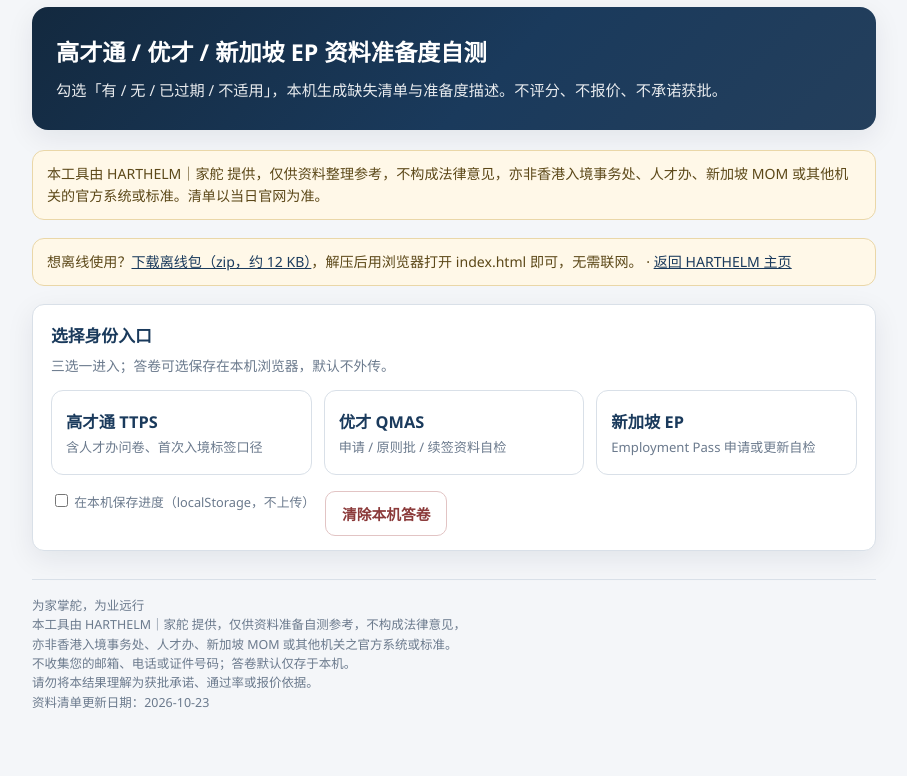
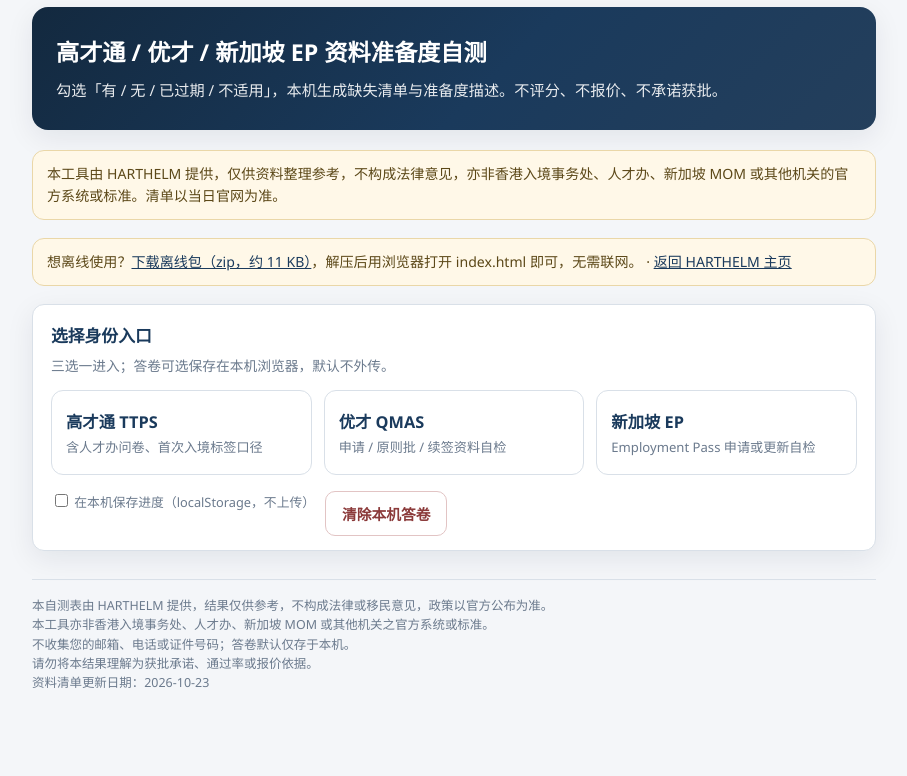
Before and after one commit to kevin7vichy-source/harthelm-site, a plain HTML site: page selfcheck/index.html in a window 1280 px wide. Shown: the part 66-842 px from the top of the page, without its empty margins (186-1093 px from the left). Drawn offline with Linux system fonts and the light colour scheme.

Commit message:
selfcheck v1.1: selfcheck/index.html

```diff
--- a/selfcheck/index.html
+++ b/selfcheck/index.html
@@ -4,13 +4,13 @@
   <meta charset="UTF-8" />
   <meta name="viewport" content="width=device-width, initial-scale=1" />
   <meta name="robots" content="noindex,nofollow" />
-  <title>HARTHELM｜家舵 准备度自测（离线）</title>
+  <title>HARTHELM 准备度自测（离线）</title>
   <link rel="stylesheet" href="styles.css" />
 </head>
 <body>
   <div class="wrap">
     <div class="topbar">
-      <div class="brand">HARTHELM｜家舵 <span>准备度自测</span></div>
+      <div class="brand">HARTHELM <span>准备度自测</span></div>
       <div class="badge">离线本地 · 非官方系统 · 无留资</div>
     </div>
 
@@ -20,11 +20,11 @@
     </div>
 
     <div class="notice">
-      本工具由 HARTHELM｜家舵 提供，仅供资料整理参考，不构成法律意见，亦非香港入境事务处、人才办、新加坡 MOM 或其他机关的官方系统或标准。清单以当日官网为准。
+      本工具由 HARTHELM 提供，仅供资料整理参考，不构成法律意见，亦非香港入境事务处、人才办、新加坡 MOM 或其他机关的官方系统或标准。清单以当日官网为准。
     </div>
 
     <div class="notice" style="margin-top:12px">
-      想离线使用？<a href="HARTHELM-selfcheck-offline-v1.zip" download>下载离线包（zip，约 12 KB）</a>，解压后用浏览器打开 index.html 即可，无需联网。 · <a href="../">返回 HARTHELM 主页</a>
+      想离线使用？<a href="HARTHELM-selfcheck-offline-v1.1.zip" download>下载离线包（zip，约 11 KB）</a>，解压后用浏览器打开 index.html 即可，无需联网。 · <a href="../">返回 HARTHELM 主页</a>
     </div>
 
     <!-- HOME -->
@@ -102,9 +102,8 @@
       </div>
     </section>
 
-    <footer class="footer">为家掌舵，为业远行
-本工具由 HARTHELM｜家舵 提供，仅供资料准备自测参考，不构成法律意见，
-亦非香港入境事务处、人才办、新加坡 MOM 或其他机关之官方系统或标准。
+    <footer class="footer">本自测表由 HARTHELM 提供，结果仅供参考，不构成法律或移民意见，政策以官方公布为准。
+本工具亦非香港入境事务处、人才办、新加坡 MOM 或其他机关之官方系统或标准。
 不收集您的邮箱、电话或证件号码；答卷默认仅存于本机。
 请勿将本结果理解为获批承诺、通过率或报价依据。
 资料清单更新日期：2026-10-23</footer>
```
